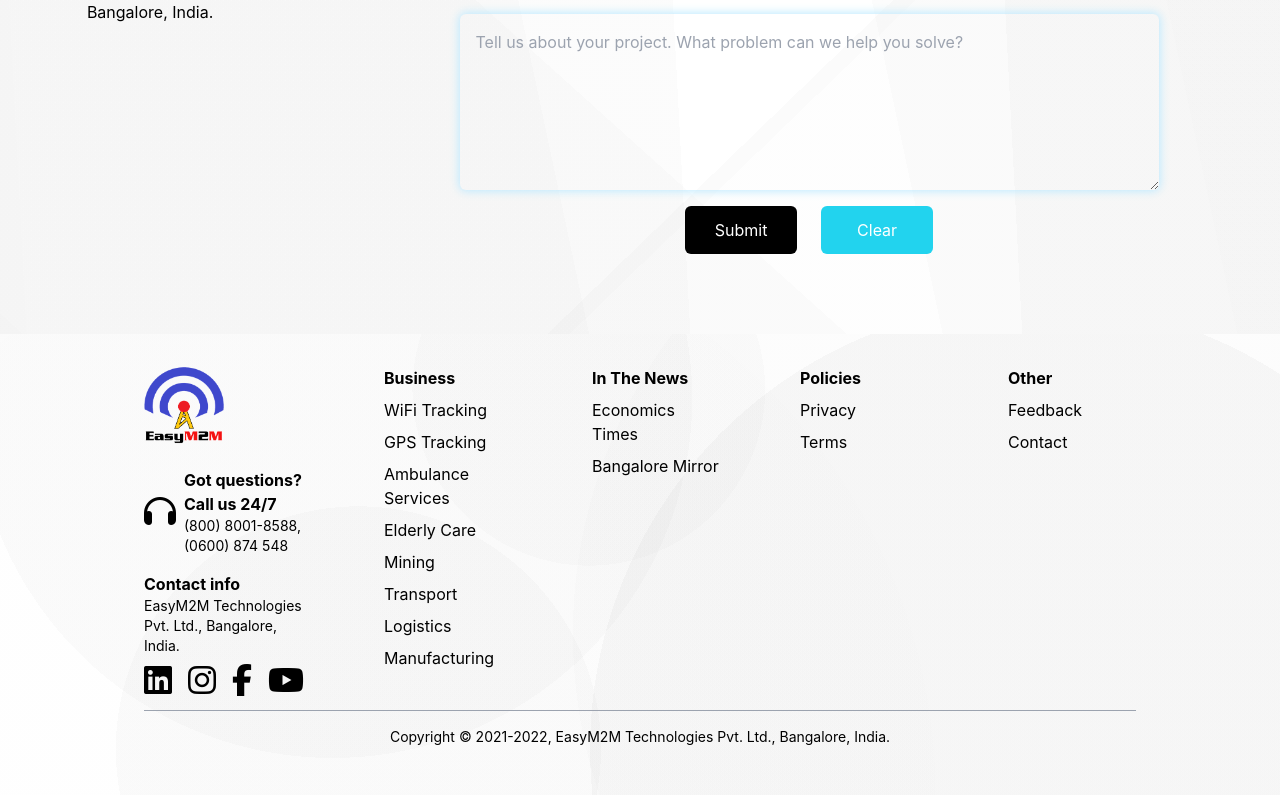
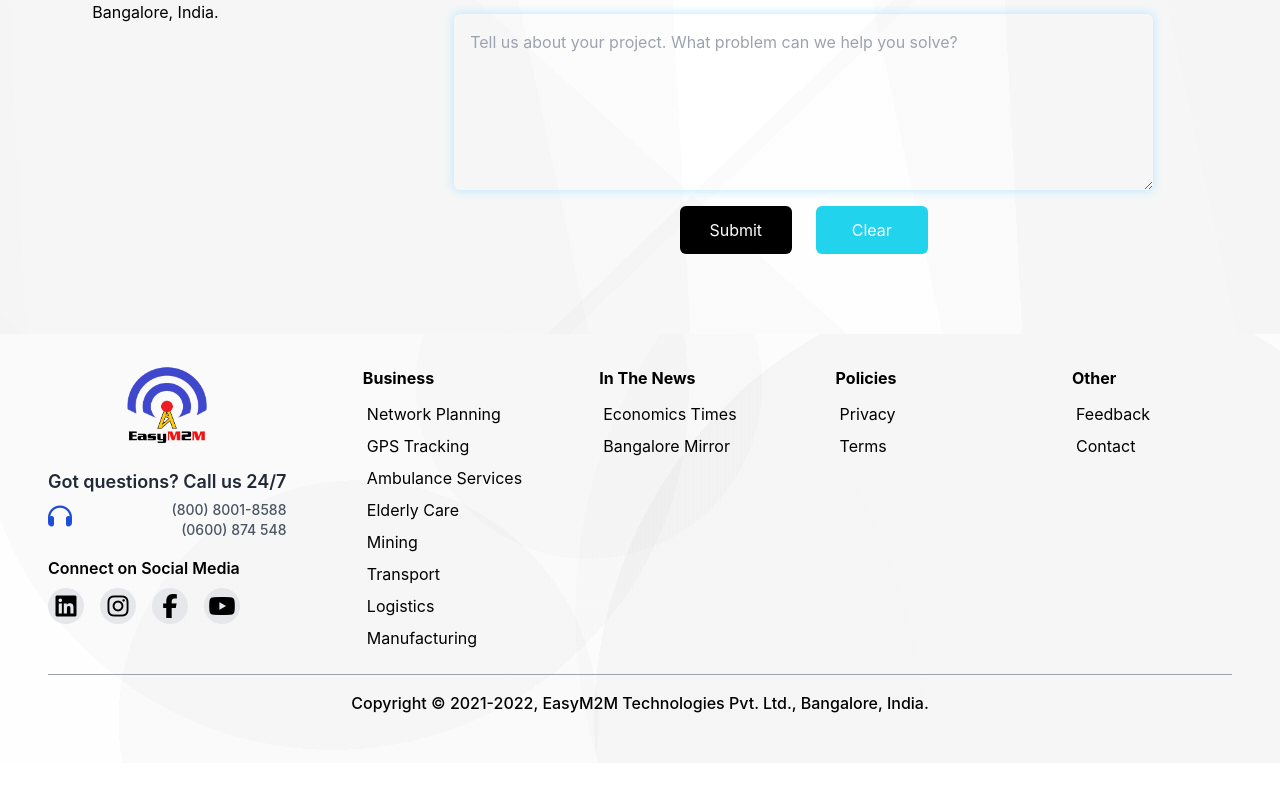
Before and after one commit to harshsharma-x/EasyM2M, a React (Create React App) app: page / in a window 1280 px wide. Shown: the part 7018-7813 px from the top of the page. After the commit the page ends 7781 px from the top, so only its background shows below. Built offline with nearby package versions, Linux system fonts and the light colour scheme.

Commit message:
footer structure modified

```diff
--- a/src/Components/Contact.js
+++ b/src/Components/Contact.js
@@ -205,7 +205,7 @@
   };
   return (
     <div className="overflow-hidden">
-      <div className="py-16 flex flex-wrap justify-evenly items-center gradient_contactBg">
+      <div className="py-16 flex flex-wrap justify-evenly items-center gradient_contactBg px-4">
         <motion.div
           initial={{ opacity: 0, y: -50 }}
           whileInView={{ opacity: 1, y: 0 }}
--- a/src/Components/Footer.js
+++ b/src/Components/Footer.js
@@ -5,102 +5,125 @@
   return (
     <div className="overflow-hidden">
       <div className="gradient_footerBg py-8 ">
-        {/* Wrapper to center content on larger screens */}
-        <div className="max-w-screen-lg mx-auto px-4">
-          <div className="flex flex-col md:flex-row h-auto md:h-80 gap-10 md:gap-20 justify-center md:justify-between items-start">
+        <div className="mx-auto px-12">
+          <div className="flex justify-between flex-wrap gap-12">
             {/* Logo and Contact Info */}
-            <div className="text-center md:text-left w-full md:w-1/4">
-              <div className="w-20 mx-auto md:mx-0">
+            <div className="flex flex-col items-start">
+              <div className="w-20 mx-auto">
                 <img src={Logo} alt="Logo" className="w-full h-full" />
               </div>
-              <div className="mt-6 flex justify-center md:justify-start items-center gap-2">
-                <i className="fa-solid fa-2xl fa-headphones"></i>
-                <p>
-                  <div className="font-bold"> Got questions? Call us 24/7 </div>
-                  <div className="text-sm">(800) 8001-8588, (0600) 874 548</div>
-                </p>
+              <div className="mt-6 flex items-center gap-4 md:gap-6 md:justify-start text-left">
+                <div>
+                  <div className="text-lg font-semibold text-gray-800">
+                    Got questions? Call us 24/7
+                  </div>
+                  <div className="text-sm text-gray-600 mt-1 flex justify-between items-start ">
+                    <div className="center justify-center">
+                      <i className="fa-solid fa-headphones text-2xl text-blue-700 h-8"></i>
+                    </div>
+                    <div className="flex flex-col items-end">
+                      <div className="font-medium">(800) 8001-8588</div>
+                      <div className="font-medium">(0600) 874 548</div>
+                    </div>
+                  </div>
+                </div>
               </div>
-              <div className=" mt-4">
-                <p>
-                  <div className="font-bold">Contact info</div>
-                  <div className="text-sm">
-                    EasyM2M Technologies Pvt. Ltd., Bangalore, India.
-                  </div>
-                </p>
+
+              <div className="mt-4 flex items-start">
+                <div className="font-semibold">Connect on Social Media</div>
               </div>
-              <div className="mt-6 flex justify-center md:justify-start gap-4">
-                <i className="fab  hover:text-blue-500 hover:-translate-y-1 transition-transform fa-linkedin fa-2xl"></i>
-                <i className="fab fa-instagram fa-2xl hover:text-pink-500 hover:-translate-y-1 transition-transform"></i>
-                <i className="fab hover:text-blue-700 hover:-translate-y-1 transition-transform fa-facebook-f fa-2xl"></i>
-                <i className="fab hover:text-red-600 hover:-translate-y-1 transition-transform fa-youtube fa-2xl"></i>
+              <div className="mt-2 flex justify-start gap-4">
+                <div className="size-7 md:size-9 transition-all duration-100 hover:bg-gray-300 bg-gray-200 rounded-full center justify-center group">
+                  {" "}
+                  <i className="fab  group-hover:text-blue-700  fa-linkedin fa-2xl transition-all duration-100 text-base md:text-xl lg:text-2xl"></i>
+                </div>
+                <div className="size-7 md:size-9 transition-all duration-100 hover:bg-gray-300 bg-gray-200 rounded-full center justify-center group">
+                  {" "}
+                  <i className="fab fa-instagram fa-2xl transition-all duration-100 group-hover:text-pink-700 text-base md:text-xl lg:text-2xl"></i>
+                </div>
+                <div className="size-7 md:size-9 transition-all duration-100 hover:bg-gray-300 bg-gray-200 rounded-full center justify-center group">
+                  {" "}
+                  <i className="fab fa-facebook-f fa-2xl  group-hover:text-blue-800 transition-all duration-100 text-base md:text-xl lg:text-2xl"></i>
+                </div>
+                <div className="size-7 md:size-9 transition-all duration-100 hover:bg-gray-300 bg-gray-200 rounded-full center justify-center group">
+                  <i className="fab fa-youtube fa-2xl group-hover:text-red-600 transition-all duration-100 text-base md:text-xl lg:text-2xl"></i>
+                </div>
               </div>
             </div>
 
             {/* Business Section */}
-            <div className="text-center md:text-left w-full md:w-1/4">
+            <div className="group">
               <ul>
-                <li className="font-bold">Business</li>
-                <li className="mt-2 hover:text-red-500 hover:-translate-y-1 transition-transform">
-                  WiFi Tracking
+                <li className="font-bold group-hover:border-b-2 group-hover:border-blue-500 group-hover:rounded-sm h-7">
+                  Business
                 </li>
-                <li className="mt-2 hover:text-red-500 hover:-translate-y-1 transition-transform">
+                <li className="mt-2  hover:bg-gray-300 center justify-start pl-1 w-40 rounded">
+                  Network Planning
+                </li>
+                <li className="mt-2 hover:bg-gray-300 center justify-start pl-1 w-40 rounded">
                   GPS Tracking
                 </li>
-                <li className="mt-2 hover:text-red-500 hover:-translate-y-1 transition-transform">
+                <li className="mt-2 hover:bg-gray-300 center justify-start pl-1 w-40 rounded">
                   Ambulance Services
                 </li>
-                <li className="mt-2 hover:text-red-500 hover:-translate-y-1 transition-transform">
+                <li className="mt-2 hover:bg-gray-300 center justify-start pl-1 w-40 rounded">
                   Elderly Care
                 </li>
-                <li className="mt-2 hover:text-red-500 hover:-translate-y-1 transition-transform">
+                <li className="mt-2 hover:bg-gray-300 center justify-start pl-1 w-40 rounded">
                   Mining
                 </li>
-                <li className="mt-2 hover:text-red-500 hover:-translate-y-1 transition-transform">
+                <li className="mt-2 hover:bg-gray-300 center justify-start pl-1 w-40 rounded">
                   Transport
                 </li>
-                <li className="mt-2 hover:text-red-500 hover:-translate-y-1 transition-transform">
+                <li className="mt-2 hover:bg-gray-300 center justify-start pl-1 w-40 rounded">
                   Logistics
                 </li>
-                <li className="mt-2 hover:text-red-500 hover:-translate-y-1 transition-transform">
+                <li className="mt-2 hover:bg-gray-300 center justify-start pl-1 w-40 rounded">
                   Manufacturing
                 </li>
               </ul>
             </div>
 
             {/* In The News Section */}
-            <div className="text-center md:text-left w-full md:w-1/4">
+            <div className="group">
               <ul>
-                <li className="font-bold">In The News</li>
-                <li className="mt-2 hover:text-red-500 hover:-translate-y-1 transition-transform">
+                <li className="font-bold group-hover:border-b-2 group-hover:border-blue-500 group-hover:rounded-sm h-7">
+                  In The News
+                </li>
+                <li className="mt-2 hover:bg-gray-300 center justify-start pl-1 w-40 rounded">
                   Economics Times
                 </li>
-                <li className="mt-2 hover:text-red-500 hover:-translate-y-1 transition-transform">
+                <li className="mt-2 hover:bg-gray-300 center justify-start pl-1 w-40 rounded">
                   Bangalore Mirror
                 </li>
               </ul>
             </div>
 
             {/* Policies Section */}
-            <div className="text-center md:text-left w-full md:w-1/4">
+            <div className="group">
               <ul>
-                <li className="font-bold">Policies</li>
-                <li className="mt-2 hover:text-red-500 hover:-translate-y-1 transition-transform">
+                <li className="font-bold group-hover:border-b-2 group-hover:border-blue-500 group-hover:rounded-sm h-7">
+                  Policies
+                </li>
+                <li className="mt-2 hover:bg-gray-300 center justify-start pl-1 w-40 rounded">
                   Privacy
                 </li>
-                <li className="mt-2 hover:text-red-500 hover:-translate-y-1 transition-transform">
+                <li className="mt-2 hover:bg-gray-300 center justify-start pl-1 w-40 rounded">
                   Terms
                 </li>
               </ul>
             </div>
 
             {/* Other Section */}
-            <div className="text-center md:text-left w-full md:w-1/4">
+            <div className="group">
               <ul>
-                <li className="font-bold">Other</li>
-                <li className="mt-2 hover:text-red-500 hover:-translate-y-1 transition-transform">
+                <li className="font-bold group-hover:border-b-2 group-hover:border-blue-500 group-hover:rounded-sm h-7">
+                  Other
+                </li>
+                <li className="mt-2 hover:bg-gray-300 center justify-start pl-1 w-40 rounded">
                   Feedback
                 </li>
-                <li className="mt-2 hover:text-red-500 hover:-translate-y-1 transition-transform">
+                <li className="mt-2 hover:bg-gray-300 center justify-start pl-1 w-40 rounded">
                   Contact
                 </li>
               </ul>
@@ -108,7 +131,7 @@
           </div>
 
           {/* Footer Bottom */}
-          <div className="border-t border-gray-400 mt-6 text-center text-sm p-4">
+          <div className="border-t border-gray-400 mt-6 text-center text-xs md:text:sm lg:text-base font-medium  p-4">
             Copyright © 2021-2022, EasyM2M Technologies Pvt. Ltd., Bangalore,
             India.
           </div>
```
